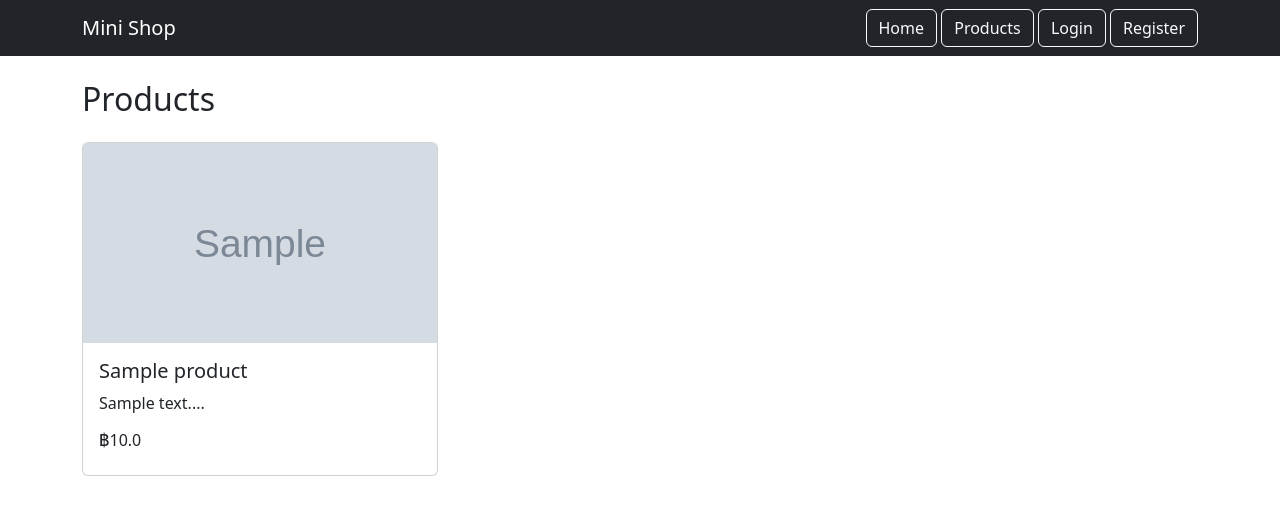
After one commit to WIN18953/mini_shop, a Flask app: page /products in a window 1280 px wide. The commit adds this page. Shown: the top 515 px of the page. Run offline with Flask 3, Linux system fonts and the light colour scheme; tables that the repository leaves empty hold one stand-in row (values such as "Sample post"); grey boxes marked "Sample" are stand-in pictures.

Commit message:
Added product listing page

```diff
--- a/app.py
+++ b/app.py
@@ -27,6 +27,13 @@ def load_user(user_id):
 @app.route("/")
 def home():
     return render_template("home.html")
+# ========================
+# PRODUCTS
+# ========================
+@app.route("/products")
+def products():
+    all_products = Product.query.all()
+    return render_template("products.html", products=all_products)
 
 
 # ========================
@@ -73,7 +80,11 @@ def login():
 
     return render_template("login.html")
 
-
+@app.route("/logout")
+@login_required
+def logout():
+    logout_user()
+    return redirect(url_for("home"))
 
 
 if __name__ == "__main__":
--- a/templates/base.html
+++ b/templates/base.html
@@ -11,6 +11,7 @@
     <a class="navbar-brand" href="/">Mini Shop</a>
 <div>
   <a href="/" class="btn btn-outline-light">Home</a>
+  <a href="/products" class="btn btn-outline-light">Products</a>
 
   {% if current_user.is_authenticated %}
       <span class="text-white me-2">Hello, {{ current_user.username }}</span>
--- /dev/null
+++ b/templates/products.html
@@ -0,0 +1,24 @@
+{% extends "base.html" %}
+
+{% block content %}
+<h2 class="mb-4">Products</h2>
+
+<div class="row">
+  {% for product in products %}
+    <div class="col-md-4 mb-4">
+      <div class="card h-100">
+        {% if product.image %}
+          <img src="{{ product.image }}" class="card-img-top" style="height:200px; object-fit:cover;">
+        {% endif %}
+        <div class="card-body">
+          <h5 class="card-title">{{ product.name }}</h5>
+          <p class="card-text">{{ product.description[:50] }}...</p>
+          <h6>฿{{ product.price }}</h6>
+        </div>
+      </div>
+    </div>
+  {% else %}
+    <p>No products available.</p>
+  {% endfor %}
+</div>
+{% endblock %}
```
